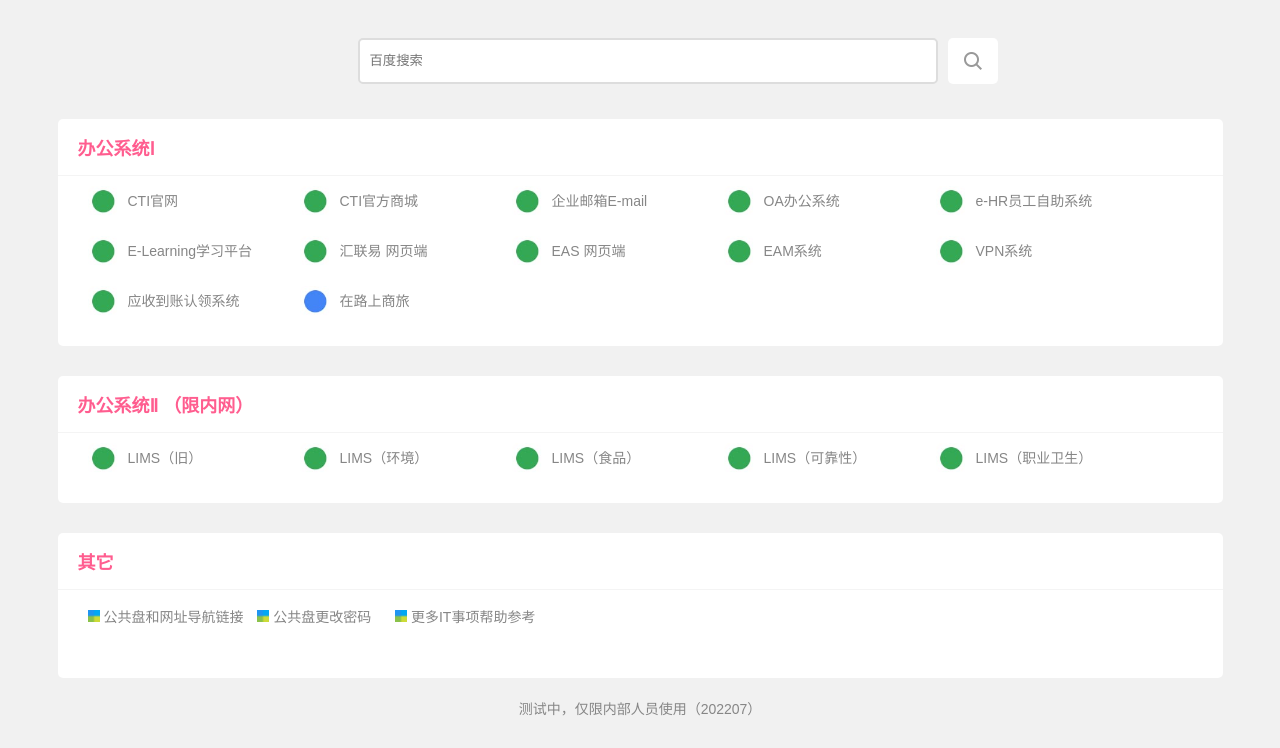
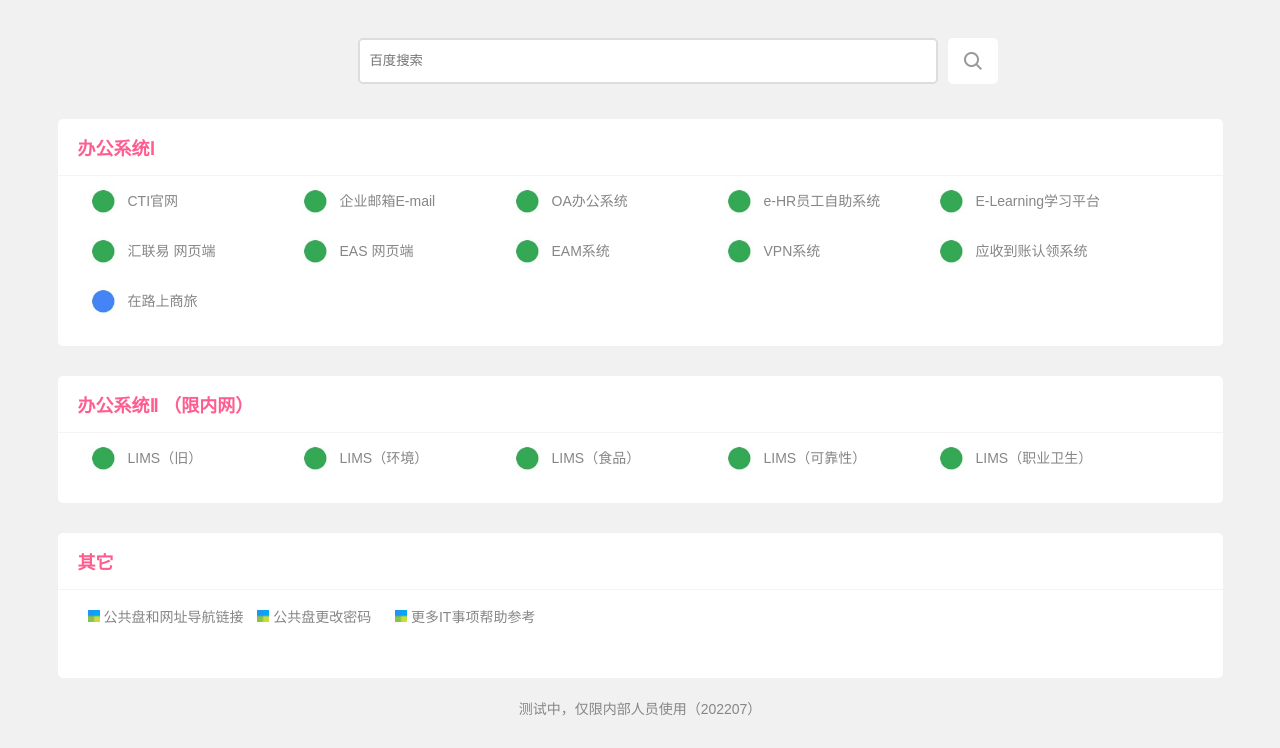
Before and after one commit to hilllei/ctihb, a plain HTML site: page index.html in a window 1280 px wide. Shown: the part 82-830 px from the top of the page. Drawn offline with Linux system fonts and the light colour scheme.

Commit message:
Update index.html

```diff
--- a/index.html
+++ b/index.html
@@ -33,11 +33,11 @@
 	</div>
 </div>
 
+
 <div class="tulist">
 <h1>办公系统Ⅰ</h1>
 <ul style="margin-top:-20px;">
 <li><a target="_blank" href="http://www.cti-cert.com/" ><i style="background-image:url('images/i-004.jpg');"></i>CTI官网</a></li>
-<li><a target="_blank" href="https://www.ctimall.com/" ><i style="background-image:url('images/i-004.jpg');"></i>CTI官方商城</a></li>
 <li><a target="_blank" href="http://mail.cti-cert.com/" ><i style="background-image:url('images/i-004.jpg');"></i>企业邮箱E-mail</a></li>
 <li><a target="_blank" href="http://oa.cticert.com/seeyon/index.jsp" ><i style="background-image:url('images/i-004.jpg');"></i>OA办公系统</a></li>
 <li><a target="_blank" href="http://hr.cticert.com:9080/self" ><i style="background-image:url('images/i-004.jpg');"></i>e-HR员工自助系统</a></li>
```
